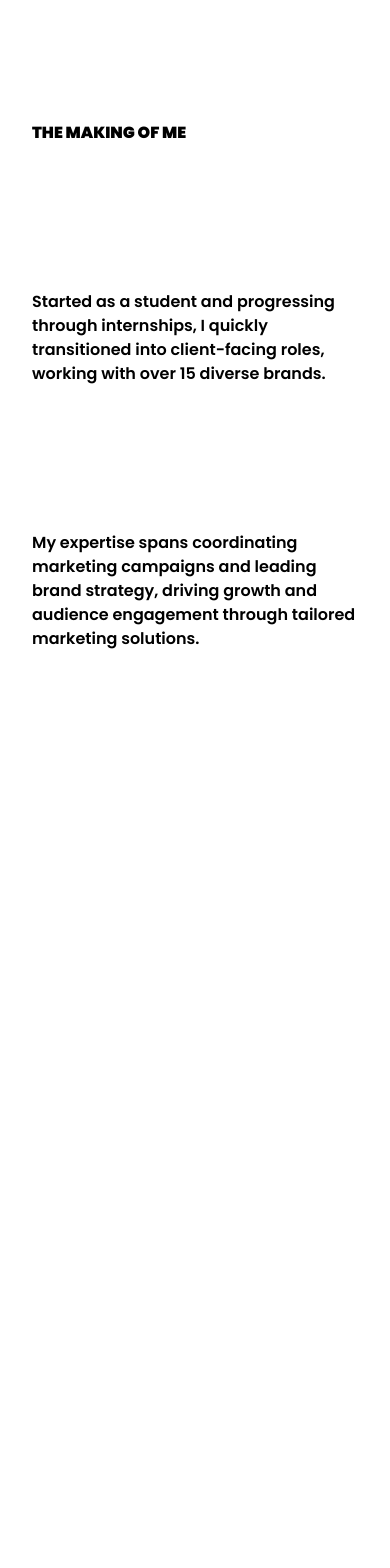
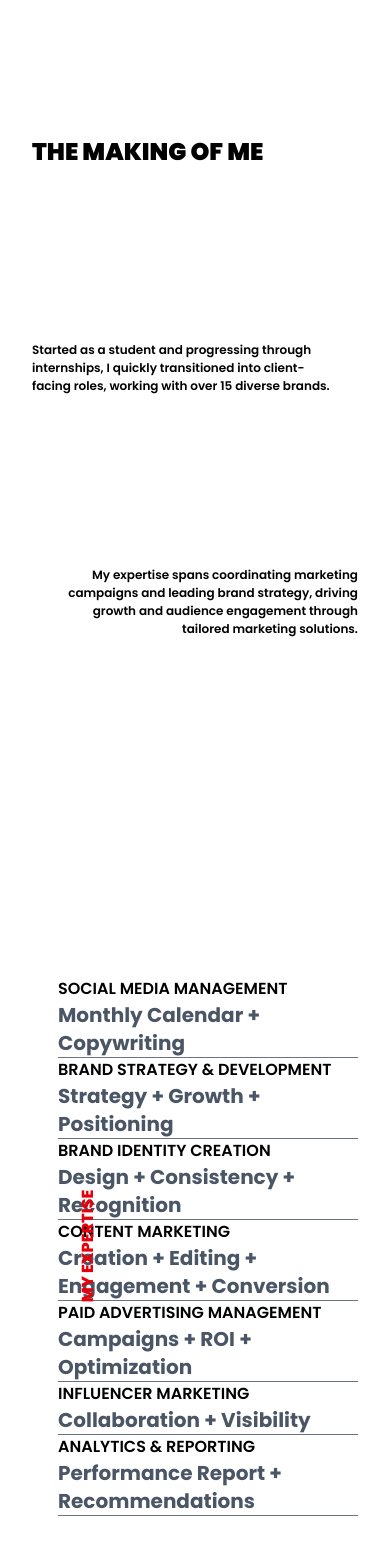
Before and after one commit to mdhrsamyak/hritishapf, a React (Vite) app: page / in a window 390 px wide. Shown: the part 880-2448 px from the top of the page. Before the commit the page ends 1688 px from the top, so only its background shows below. Built offline with nearby package versions, Linux system fonts and the light colour scheme.

Commit message:
responsive in progress

```diff
--- a/src/App.jsx
+++ b/src/App.jsx
@@ -30,9 +30,9 @@ function App() {
         >
           <HomePage />
           <Page2 />
-          {/* <Page3 /> */}
-          {/* <Tools /> */}
-          {/* <Brands /> */}
+          <Page3 />
+          <Tools />
+          <Brands />
         </div>
       )}
     </>
--- a/src/pages/Page2.jsx
+++ b/src/pages/Page2.jsx
@@ -5,16 +5,16 @@ function Page2() {
     <div className="flex min-h-screen">
       <main className="flex-1 bg-white text-black py-[10vh] relative">
         <div className="flex flex-col  h-full justify-around">
-          <h1 className="xl:text-[100px] font-[900] sm:text-[24px]">
+          <h1 className="xl:text-[100px] font-[900] sm:text-[24px] text-[24px]">
             THE MAKING OF ME
           </h1>
-          <h3 className="flex xl:max-w-[900px] xl:text-[30px] sm:text-[12px] sm:max-w-[400px] font-semibold">
+          <h3 className="flex xl:max-w-[900px] xl:text-[30px] sm:text-[12px] sm:max-w-[400px] text-[12px] max-w-[300px] font-semibold">
             Started as a student and progressing through internships, I quickly
             transitioned into client-facing roles, working with over 15 diverse
             brands.
           </h3>
           <div className="flex w-full justify-end">
-            <h3 className="xl:max-w-[900px] xl:text-[30px] sm:text-[12px] sm:max-w-[400px] font-semibold">
+            <h3 className="xl:max-w-[900px] text-right  xl:text-[30px] sm:text-[12px] sm:max-w-[400px] text-[12px] max-w-[300px] font-semibold">
               My expertise spans coordinating marketing campaigns and leading
               brand strategy, driving growth and audience engagement through
               tailored marketing solutions.
--- a/src/pages/Page3.jsx
+++ b/src/pages/Page3.jsx
@@ -2,26 +2,28 @@ import React from "react";
 
 function Page3() {
   return (
-    <div className="flex min-h-screen" id="home">
-      <main className="flex-1  text-black py-[10px] relative">
-        <div className="flex w-full">
-          <div className="flex-shrink-0 transform rotate-z-270 origin-center text-red-600 font-extrabold text-[120px] inline-flex">
+    <div className="flex min-h-screen">
+      <main className="flex-1  text-black py-[20vh] relative">
+        <div className="flex w-full relative">
+          <div className="absolute xl:-left-100 top-1/2 -translate-y-1/2 rotate-[270deg] origin-center text-red-600 font-extrabold xl:text-[120px] whitespace-nowrap sm:text-[30px] sm:-left-30 ">
             MY EXPERTISE
           </div>
-          <div className="flex flex-col w-full items-end">
+          <div className="flex justify-end w-full">
+            <div className="flex flex-col  items-end xl:min-w-[600px] sm:max-w-[400px] max-w-[300px]">
               {whatido.map((text, i) => (
                 <div
-                className="flex flex-col w-full py-8 border-b border-gray-500 "
+                  className="flex flex-col w-full xl:py-8 sm:py-5 border-b border-gray-500 "
                   key={i}
                 >
-                <span className="text-4xl font-semibold uppercase">
+                  <h3 className="xl:text-4xl sm:text-3xl font-semibold uppercase">
                     {text.text1}
-                </span>
+                  </h3>
                   <span className="text-xl font-bold text-gray-600">
                     {text.text2}
                   </span>
                 </div>
               ))}
+            </div>
           </div>
         </div>
       </main>
```
Lines whose indentation alone changed are shown as unchanged.
